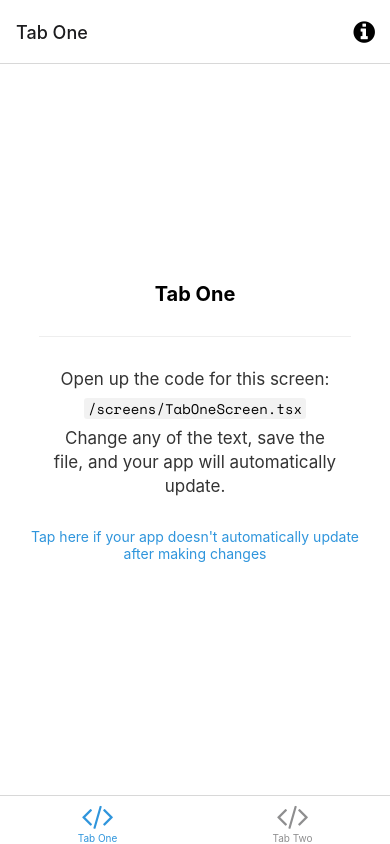
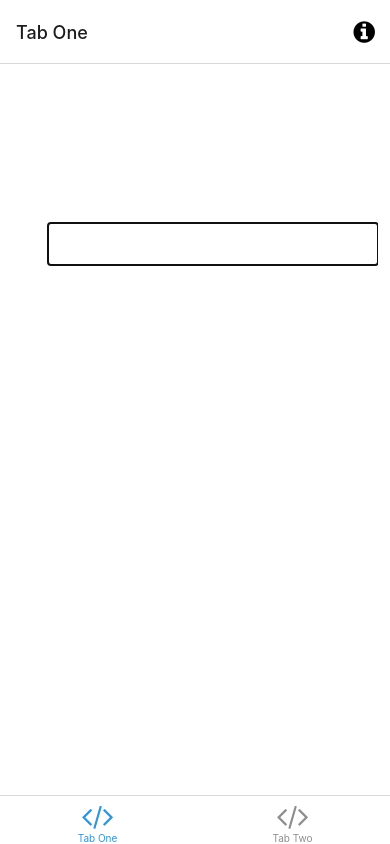
Before and after one commit to JaiRaga/taskade-mobile, a React Native app in the folder taskade-mob/: screen /TabOne in a window 390 px wide. Built offline with nearby package versions, Linux system fonts and the light colour scheme; what expo-linking would draw is missing.

Commit message:
:sparkles: displays mock todo items and logic to display new todo item on pressing enter

```diff
--- a/taskade-mob/screens/TabOneScreen.tsx
+++ b/taskade-mob/screens/TabOneScreen.tsx
@@ -1,15 +1,37 @@
-import { StyleSheet } from 'react-native';
+import { useState } from 'react';
+import { FlatList, StyleSheet, TextInput } from 'react-native';
+import { MaterialCommunityIcons } from '@expo/vector-icons';
 
-import EditScreenInfo from '../components/EditScreenInfo';
 import { Text, View } from '../components/Themed';
 import { RootTabScreenProps } from '../types';
+import ToDoItem from '../components/ToDoItem';
 
-export default function TabOneScreen({ navigation }: RootTabScreenProps<'TabOne'>) {
+export default function TabOneScreen({
+  navigation,
+}: RootTabScreenProps<'TabOne'>) {
+  let id = '4';
+  const [todos, setTodos] = useState([
+    { id: '1', content: 'Buy cookies', isCompleted: false },
+    { id: '2', content: 'Car Wash', isCompleted: true },
+    { id: '3', content: 'Pay bills', isCompleted: false },
+    { id: '4', content: 'Cardio', isCompleted: true },
+  ]);
+
+  const createNewItem = (atIndex: number) => {
+    const newTodos = [...todos];
+    newTodos.splice(atIndex, 0, { id, content: '', isCompleted: false });
+    setTodos(newTodos)
+  };
+
   return (
     <View style={styles.container}>
-      <Text style={styles.title}>Tab One</Text>
-      <View style={styles.separator} lightColor="#eee" darkColor="rgba(255,255,255,0.1)" />
-      <EditScreenInfo path="/screens/TabOneScreen.tsx" />
+      <FlatList
+        data={todos}
+        renderItem={({ item, index }) => (
+          <ToDoItem todo={item} onSubmit={() => createNewItem(index + 1)} />
+        )}
+        style={styles.todos}
+      />
     </View>
   );
 }
@@ -18,15 +40,9 @@ const styles = StyleSheet.create({
   container: {
     flex: 1,
     alignItems: 'center',
-    justifyContent: 'center',
+    padding: 12,
   },
-  title: {
-    fontSize: 20,
-    fontWeight: 'bold',
-  },
-  separator: {
-    marginVertical: 30,
-    height: 1,
-    width: '80%',
+  todos: {
+    width: '100%',
   },
 });
```
